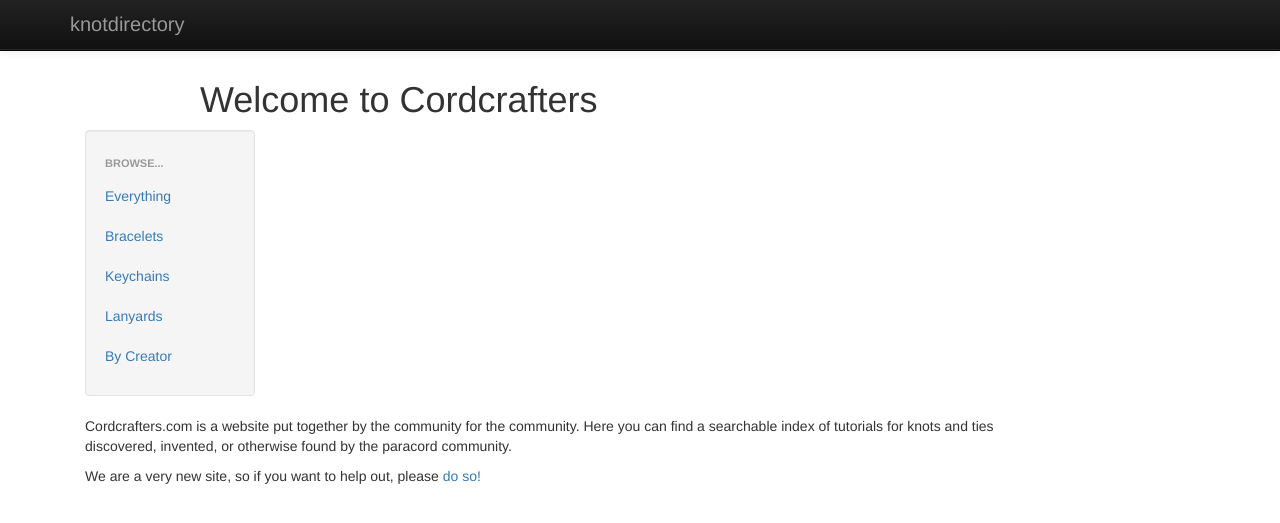
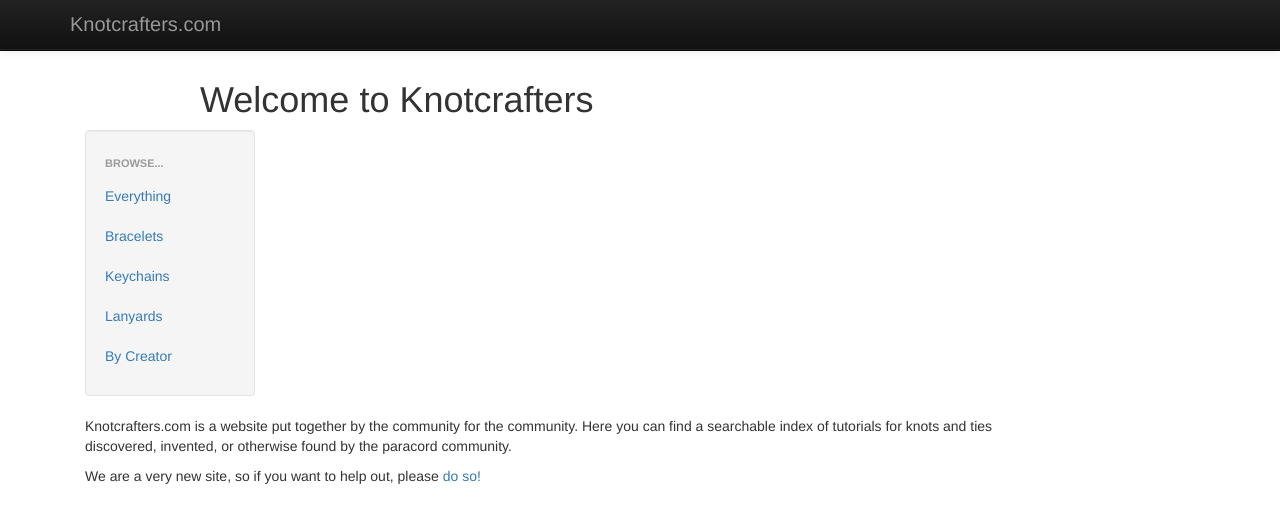
Before and after one commit to althalus/knotcrafters, a Django app: page / in a window 1280 px wide. Shown: the top 523 px of the page. Run offline with Django 3.2, Linux system fonts and the light colour scheme; parts of the project's set-up code (start-up, migrations or seed data) failed here and were passed over; some libraries are stand-ins or nearby versions.

Commit message:
knotcrafters, not cordcrafters. Also, login link

```diff
--- a/knotdirectory/templates/base.html
+++ b/knotdirectory/templates/base.html
@@ -4,7 +4,7 @@
 <html lang="en">
   <head>
     <meta charset="utf-8">
-    <title>{% block title %}Cordcrafters{% endblock title %}</title>
+    <title>{% block title %}Knotcrafters{% endblock title %}</title>
     <meta name="viewport" content="width=device-width, initial-scale=1.0">
     <meta name="description" content="">
     <meta name="author" content="">
@@ -51,7 +51,7 @@
             <span class="icon-bar"></span>
             <span class="icon-bar"></span>
           </a>
-          <a class="brand" href="#">knotdirectory</a>
+          <a class="brand" href="#">Knotcrafters.com</a>
           <div class="nav-collapse collapse">
             <ul class="nav">
                 <li class="{% navactive request 'index' %}"><a href="/">Home</a></li>
@@ -59,13 +59,16 @@
               <li class="{% navactive request 'about' %}"><a href="/about">About</a></li>
               <li class="{% navactive request 'contact' %}"><a href="/contact">Contact</a></li>
             </ul>
+            <ul class="nav pull-right">
+                <li>{% if request.user.is_authenticated %}<p class="navbar-text">Welcome, {{ request.user.first_name }}</p>{% else %}<a href="/login/facebook/">Log in with Facebook</a>{% endif %}</li>
+            </ul>
           </div><!--/.nav-collapse -->
         </div>
       </div>
     </div>
 
     <div class="container">
-        <div class="offset1 span11"><h1>{% block page_title %}Welcome to Cordcrafters{% endblock page_title %}</h1></div>
+        <div class="offset1 span11"><h1>{% block page_title %}Welcome to Knotcrafters{% endblock page_title %}</h1></div>
         <div class="row">
             <div class="span2">
                 <div class="well well-small">
@@ -83,7 +86,7 @@
 
 
                 {% block content %}
-                <p>Cordcrafters.com is a website put together by the community for the
+                <p>Knotcrafters.com is a website put together by the community for the
                 community. Here you can find a searchable index of tutorials for knots
                 and ties discovered, invented, or otherwise found by the paracord
                 community.</p>
```
